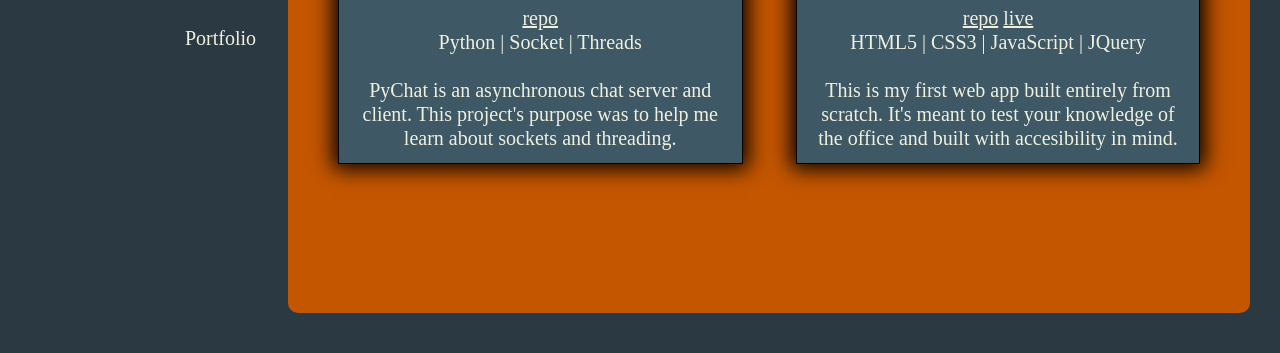
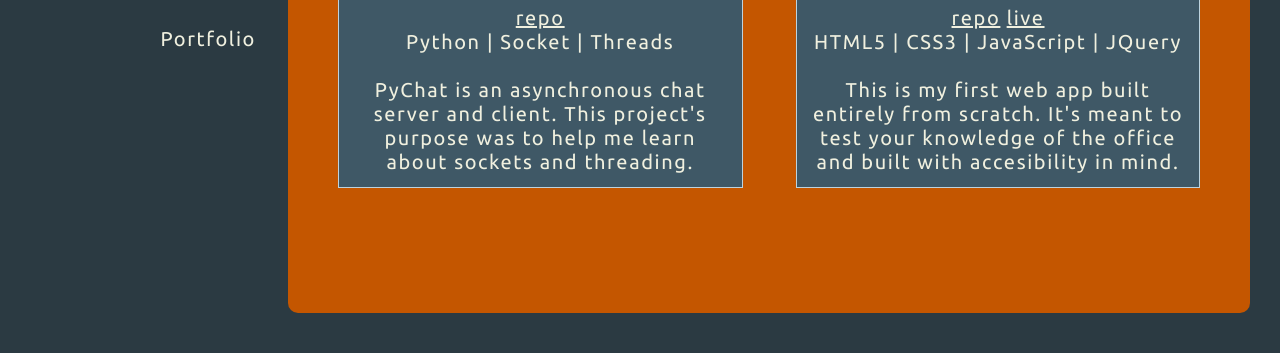
Before and after one commit to gmtisrad/Thinkful_Portfolio, a plain HTML site: page index.html in a window 1280 px wide. Shown: the part 447-800 px from the top of the page. Drawn offline with nearby package versions, Linux system fonts and the light colour scheme; a script that the page names is missing.

Commit message:
Finalized design for submission

```diff
--- a/index.html
+++ b/index.html
@@ -7,6 +7,7 @@
     <meta name="viewport" content="width=device-width, initial-scale=1">
     <link rel="stylesheet" type="text/css" media="screen" href="main.css" />
     <link rel="stylesheet" type="text/css" media="screen" href="https://cdnjs.cloudflare.com/ajax/libs/normalize/8.0.1/normalize.min.css" />
+    <link href="https://fonts.googleapis.com/css?family=Ubuntu" rel="stylesheet">
     <script src="main.js"></script>
 </head>
 <body>
@@ -49,8 +50,8 @@
         </section>
     </main>
 <!--
-    <section class="hero">
-        <div class="intro">
+    <main class="hero">
+        <section class="intro">
             <h1>
                 Gabriel Timm
             </h1>
@@ -60,8 +61,8 @@
             <div class="social-icons">
                 Social Icons
             </div>
-        </div>
-    </section>
+        </section>
+    </main>
 -->
 </body>
 </html>
--- a/main.css
+++ b/main.css
@@ -1,5 +1,7 @@
 html {
     box-sizing: border-box;
+    font-family: 'Ubuntu', sans-serif;
+    letter-spacing: .1em;
 }
 
 body {
@@ -95,9 +97,8 @@ body {
     width: 40%;
     padding: 1vw;
     margin: 1vw;
-    border: 1px solid black;
+    border: 1px solid #BDD3DE;
     background-color: #3F5866;
-    box-shadow: 0 0 20px 5px black;
 }
 
 img {
```
